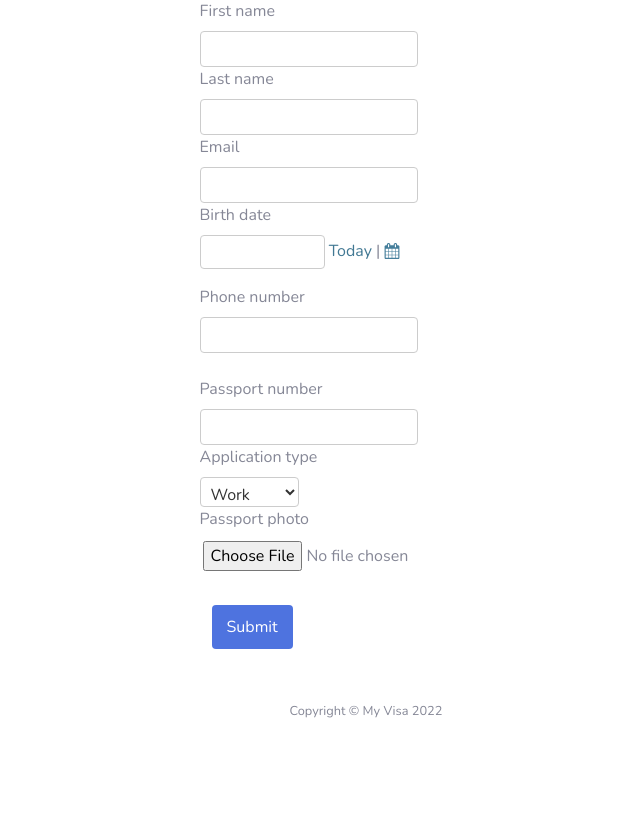
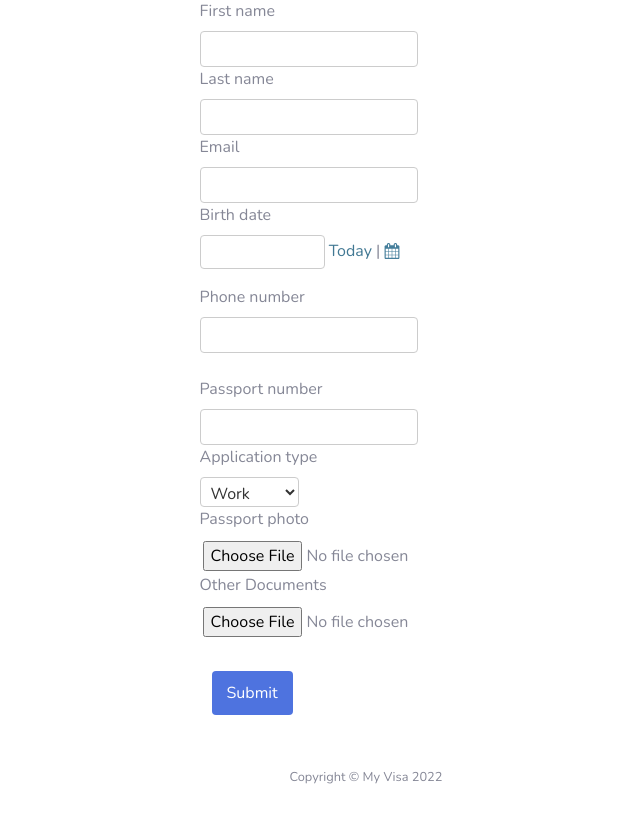
Before and after one commit to shambel-amare/visa_agency, a Django app: page /application/main/start_application/ in a window 1280 px wide. Shown: the part 208-1024 px from the top of the page, without its empty margins (274-914 px from the left). Before the commit the page ends 926 px from the top, so only its background shows below. Run offline with Django 4.2, Linux system fonts and the light colour scheme; a user stored in the database is signed in; some libraries are stand-ins or nearby versions.

Commit message:
file upload func added

```diff
--- a/application/models.py
+++ b/application/models.py
@@ -34,7 +34,7 @@ class Application(models.Model):
     passport_number = models.CharField(max_length=20, blank=True, null=True)
     passport_photo = models.ImageField(
         blank=True, null=True, upload_to="images/")
-
+    documents = models.FileField(blank=True, null=True, upload_to="documents/")
     created_at = models.DateTimeField(
         auto_now_add=True)
 
--- a/application/templates/application/application.html
+++ b/application/templates/application/application.html
@@ -198,7 +198,12 @@
             >
             <div id="inputAddress">{{ form.passport_photo}}</div>
           </div>
-
+          <div>
+            <label for="formFileLg" class="form-label"
+              >Other Documents</label
+            >
+            <div id="inputAddress">{{ form.documents}}</div>
+          </div>
           <div style="margin-top: 2rem" class="col-12">
             <input type="submit" value="Submit" />
           </div>
```
Also changed, not shown: application/templates/application/edit_application.html (+6 -1 lines), application/migrations/0002_application_documents.py (added), db.sqlite3, media/images/photo_2022-05-16_03-28-59.jpg (added), 1 other file.
